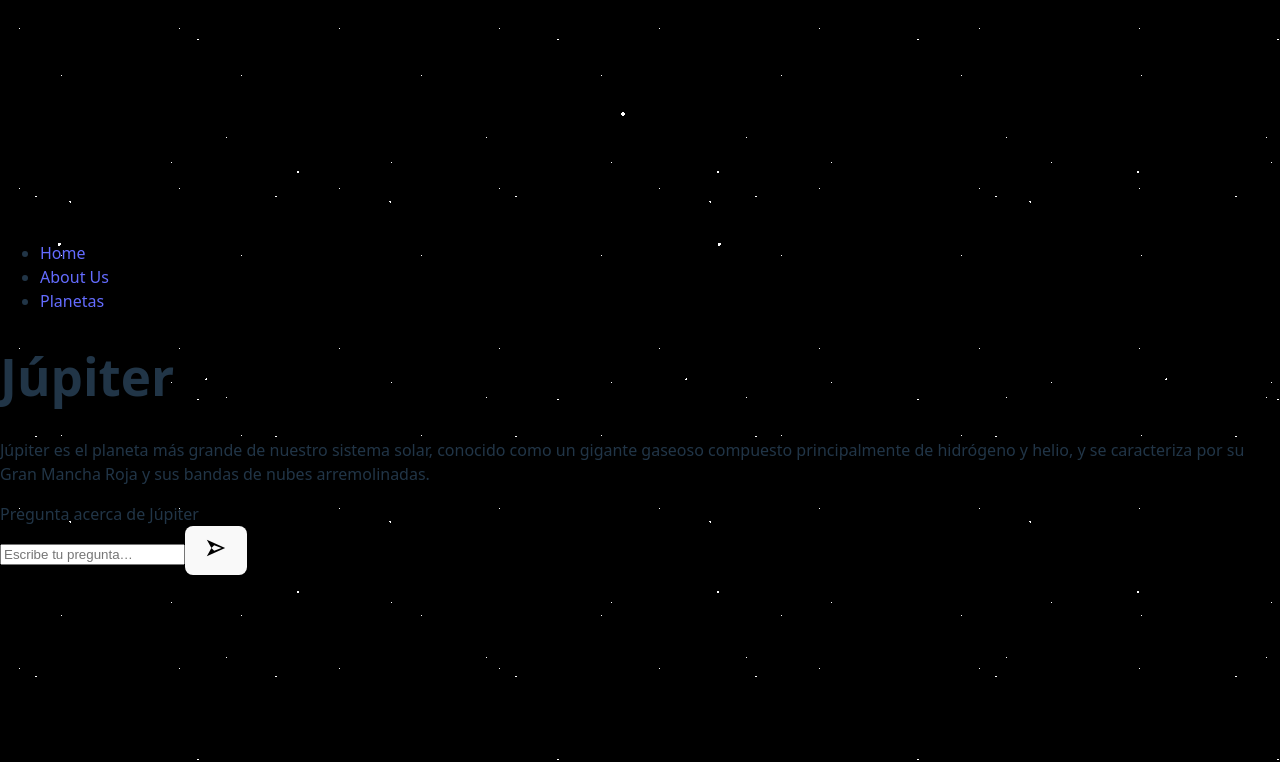
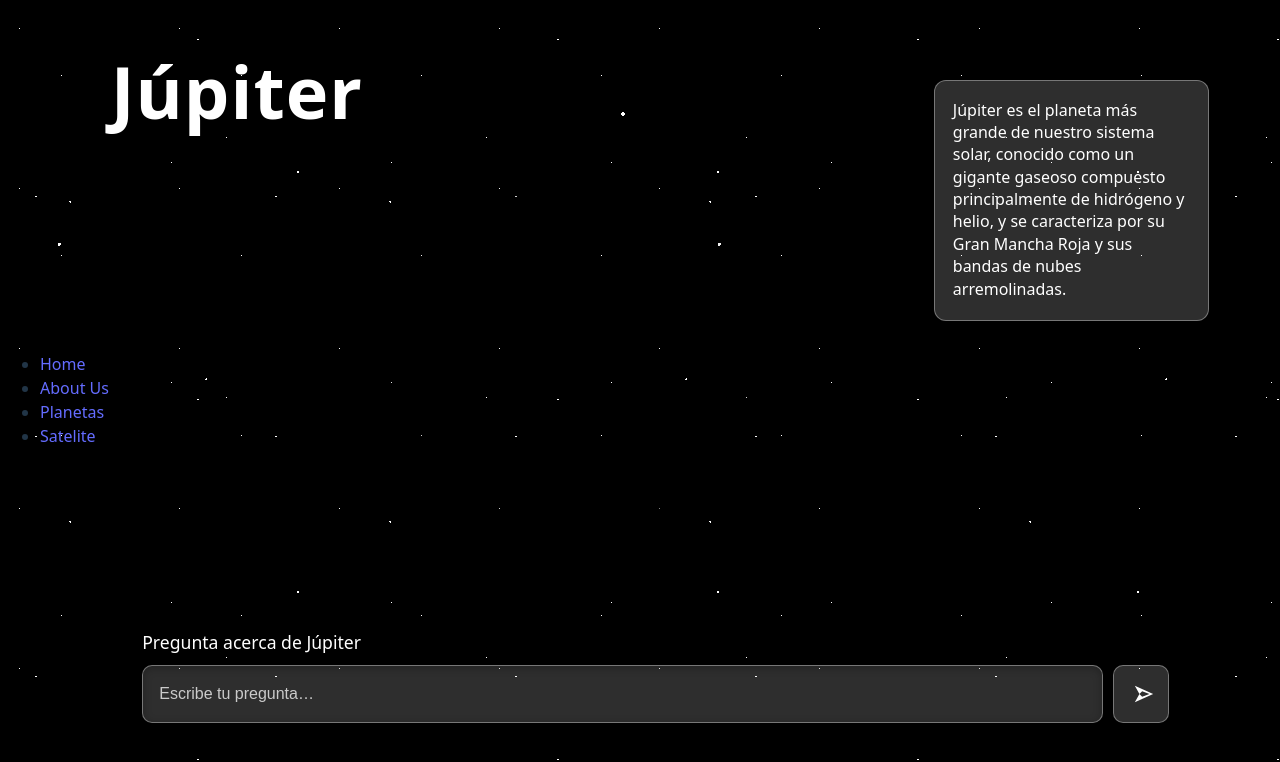
Before and after one commit to fabian-montes/NASAHackathon, a React (Vite) app in the folder frontend/: page /PlanetTemplate in a window 1280 px wide. Shown: the top 762 px of the page. Built offline with nearby package versions, Linux system fonts and the light colour scheme.

Commit message:
Template

```diff
--- a/frontend/src/App.jsx
+++ b/frontend/src/App.jsx
@@ -3,6 +3,7 @@ import { Routes, Route } from 'react-router-dom';
 import Home from './components/Home';
 import About from './components/About';
 import PlanetTemplate from './components/PlanetTemplate';
+import Satelite from './components/Satelite';
 // import Contact from './components/Contact';
 import NavBar from './components/NavBar';
 
@@ -15,6 +16,7 @@ function App() {
         <Route path="/" element={<Home/>} />
         <Route path="/about" element={<About/>} />
         <Route path="/PlanetTemplate" element={<PlanetTemplate/>} />
+          <Route path="/Satelite" element={<Satelite/>} />
         <Route path="*" element={<h1>404: Page Not Found</h1>} />
       </Routes>
     </>
--- a/frontend/src/components/NavBar.jsx
+++ b/frontend/src/components/NavBar.jsx
@@ -15,6 +15,9 @@ function NavBar() {
         <li>
           <Link to="/PlanetTemplate">Planetas</Link>
         </li>
+        <li>
+          <Link to="/Satelite">Satelite</Link>
+        </li>
       </ul>
     </nav>
   );
--- a/frontend/src/components/PlanetTemplate.jsx
+++ b/frontend/src/components/PlanetTemplate.jsx
@@ -1,5 +1,6 @@
 import React, { useState } from "react";
 import '../css/estrellas.css';
+import '../css/planeta.css';
 
 /* Catálogo base con Júpiter (default) y Marte */
 export const PLANETS = {
--- /dev/null
+++ b/frontend/src/components/Satelite.jsx
@@ -0,0 +1,11 @@
+import React from 'react';
+
+function Home() {
+  return (
+    <>
+      <h1>Aqui van los satelites :)</h1>
+    </>
+  );
+}
+
+export default Home;
--- a/frontend/src/css/planeta.css
+++ b/frontend/src/css/planeta.css
@@ -0,0 +1,112 @@
+/* ======== Full-screen layout con posiciones fijadas al viewport ======== */
+.planet-root {
+  position: fixed; /* ocupa toda la pantalla */
+  inset: 0;
+  color: #fff;
+  pointer-events: none; /* evitamos tapar (re-habilitamos en los inputs/botones) */
+
+  /* variables de estilo */
+  --panel-bg: rgba(255,255,255,0.18);
+  --panel-bd: rgba(255,255,255,0.35);
+  --txt: #fff;
+}
+
+/* TÍTULO — esquina superior izquierda (84/972, 42/644) */
+.planet-root .title {
+  position: absolute;
+  left: 8.65vw;  /* 84/972 */
+  top:  6.52vh;  /* 42/644 */
+  margin: 0;
+  color: var(--txt);
+  font-weight: 600;
+  font-size: clamp(34px, 7.4vw, 72px);
+  letter-spacing: 1px;
+  pointer-events: auto;
+}
+
+/* PANEL INFO — esquina superior derecha (right:54/972, top:64/644, width:360/972) */
+.planet-root .desc {
+  position: absolute;
+  right: 5.56vw;        /* 54/972 */
+  top:   9.94vh;        /* 64/644 */
+    width: 18.52vw;   /* antes 37.04vw → 360/972; ahora la mitad */
+  max-width: 260px; /* mitad del max anterior (520px) */
+  min-width: 130px;
+  background: var(--panel-bg);
+  color: var(--txt);
+  border: 1px solid var(--panel-bd);
+  border-radius: 12px;
+  padding: 18px 18px 20px;
+  line-height: 1.4;
+  box-shadow: 0 2px 12px rgba(0,0,0,0.25);
+  pointer-events: auto;
+}
+.planet-root .desc p { margin: 0; }
+
+/* PLANETA — círculo centro-izquierda (left:300/972, top:144/644, size:430/972) */
+.planet-root .planet-slot {
+  position: absolute;
+  left: 30.86vw;              /* 300/972 */
+  top:  22.36vh;              /* 144/644 */
+  width: clamp(260px, 44.25vmin, 640px); /* cuadrado proporcional a pantalla */
+  aspect-ratio: 1 / 1;
+  border-radius: 50%;
+  background-image: var(--planet-image); /* si pasas planetImageUrl */
+  background-size: cover;
+  background-position: center;
+  box-shadow:
+    0 0 0 4px rgba(0,0,0,0.35) inset,
+    0 0 60px rgba(0,0,0,0.45) inset,
+    0 10px 28px rgba(0,0,0,0.35);
+  pointer-events: none; /* es decorativo */
+}
+
+/* BLOQUE INFERIOR — (left:108/972, right:84/972, bottom:62/644) */
+.planet-root .qa {
+  position: absolute;
+  left: 11.11vw;  /* 108/972 */
+  right: 8.65vw;  /* 84/972 */
+  bottom: 9.63vh; /* 62/644 */
+  color: var(--txt);
+  pointer-events: auto;
+}
+.planet-root .label {
+  margin: 0 0 10px;
+  font-size: clamp(16px, 2.2vh, 22px);
+  font-weight: 500;
+  color: var(--txt);
+}
+
+/* Input y botón: recuadros blancos con transparencia */
+.planet-root .inputRow {
+  display: grid;
+  grid-template-columns: 1fr 56px;
+  gap: 10px;
+}
+.planet-root .inputRow input {
+  height: 56px;
+  border-radius: 10px;
+  border: 1px solid var(--panel-bd);
+  background: var(--panel-bg);
+  color: var(--txt);
+  padding: 0 16px;
+  outline: none;
+  font-size: 16px;
+  box-shadow: 0 2px 8px rgba(0,0,0,0.25) inset;
+}
+.planet-root .inputRow input::placeholder { color: rgba(255,255,255,0.75); }
+
+.planet-root .send {
+  border: 1px solid var(--panel-bd);
+  border-radius: 10px;
+  background: var(--panel-bg);
+  color: var(--txt);
+  display: grid;
+  place-items: center;
+  transition: transform .08s ease, filter .12s ease;
+}
+.planet-root .send:hover  { filter: brightness(1.05); }
+.planet-root .send:active { transform: translateY(1px); }
+
+/* Contenedor invisible; no necesita estilos, pero por compatibilidad: */
+.planet-root .canvas { position: absolute; inset: 0; }
```
Also changed, not shown: frontend/src/components/Plantilla_Planeta.jsx (deleted).
